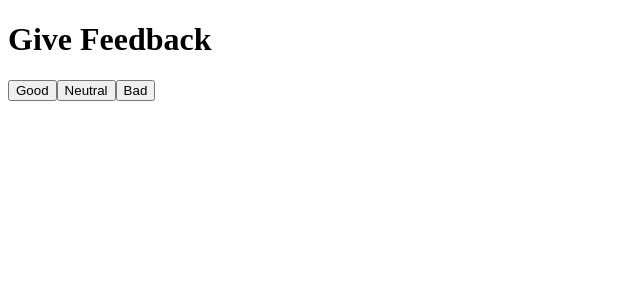
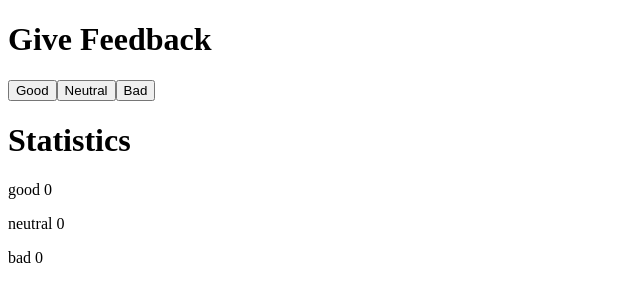
Before and after one commit to RedericoFocco/FullStackOpenCourse, a React (Vite) app in the folder Part1/CourseInfo/: page / in a window 1280 px wide. Shown: the top 302 px of the page, without its empty margins (0-640 px from the left). Built offline with nearby package versions, Linux system fonts and the light colour scheme.

Commit message:
ex 1.6 done

```diff
--- a/Part1/CourseInfo/src/App.jsx
+++ b/Part1/CourseInfo/src/App.jsx
@@ -1,8 +1,18 @@
 import { useState } from "react"
 
-const DisplayFeedback = (prop) => <h1>{prop.text}</h1>
+const DisplayHeaders = (prop) => <h1>{prop.text}</h1>
 
 const Button = ({onClick,text}) => <button onClick={onClick}>{text}</button>
+
+const DisplayVotes = (prop) => {
+  return (
+    <div>
+      <p>good {prop.numberGood}</p>
+      <p>neutral {prop.numberNeutral}</p>
+      <p>bad {prop.numberBad}</p>
+    </div>
+  )
+}
 
 const App = () => {
   // save clicks of each button to its own state
@@ -10,12 +20,18 @@ const App = () => {
   const [neutral, setNeutral] = useState(0)
   const [bad, setBad] = useState(0)
 
+  const IncreaseGood = () => {setGood(good+1)}
+  const IncreaseNeutral = () => {setNeutral(neutral+1)}
+  const IncreaseBad = () => {setBad(bad+1)}
+
   return (
     <>
-      <DisplayFeedback text='Give Feedback'/>
-      <Button onClick={()=>console.log('clicked good')} text='Good'/>
-      <Button onClick={()=>console.log('clicked neutral')} text='Neutral'/>
-      <Button onClick={()=>console.log('clicked bad')} text='Bad'/>
+      <DisplayHeaders text='Give Feedback'/>
+      <Button onClick={IncreaseGood} text='Good'/>
+      <Button onClick={IncreaseNeutral} text='Neutral'/>
+      <Button onClick={IncreaseBad} text='Bad'/>
+      <DisplayHeaders text='Statistics'/>
+      <DisplayVotes numberGood={good} numberNeutral={neutral} numberBad={bad}/>
     </>
   )
 }
```
